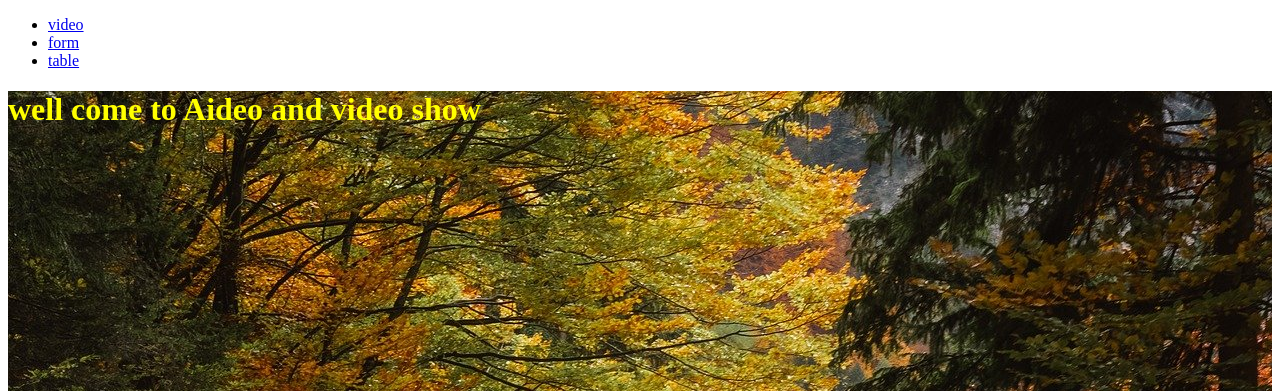
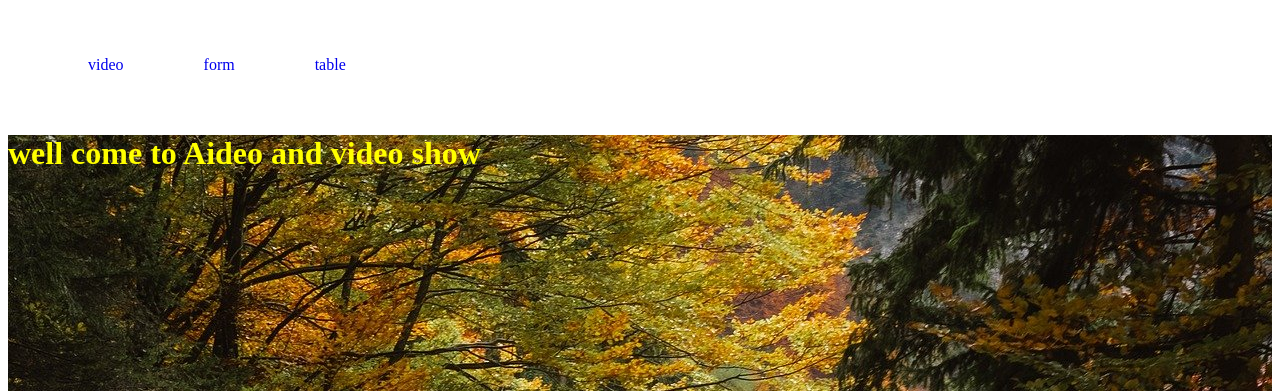
Before and after one commit to C-Null-S-Error-T/Seco_HC_com, a plain HTML site: page class1_4m1.html in a window 1280 px wide. Shown: the top 391 px of the page. Drawn offline with Linux system fonts and the light colour scheme.

Commit message:
cheng or 6 commit

```diff
--- /dev/null
+++ b/Cascading _S_Sh/nave_styal.css
@@ -0,0 +1,16 @@
+nav ul{
+    display: flex;
+}
+nav li{
+    list-style: none;
+    padding: 20px;
+    margin: 20px;
+
+}
+nav a{
+    text-decoration: none;
+
+}
+nav li:hover{
+    background-color: rgb(255, 0, 38);
+}
--- a/class1_4m1.html
+++ b/class1_4m1.html
@@ -7,6 +7,7 @@
     <title>Document</title>
     <link rel="shortcut icon" href="assets/img/seo.png" type="image/x-icon">
     <link rel="stylesheet" href="Cascading _S_Sh/edite.css">
+    <link rel="stylesheet" href="/Cascading _S_Sh/nave_styal.css">
 </head>
 
 <body>
```
Also changed, not shown: loging_fromcreat.html (+1 -0 lines), tabile.html (+1 -0 lines).
